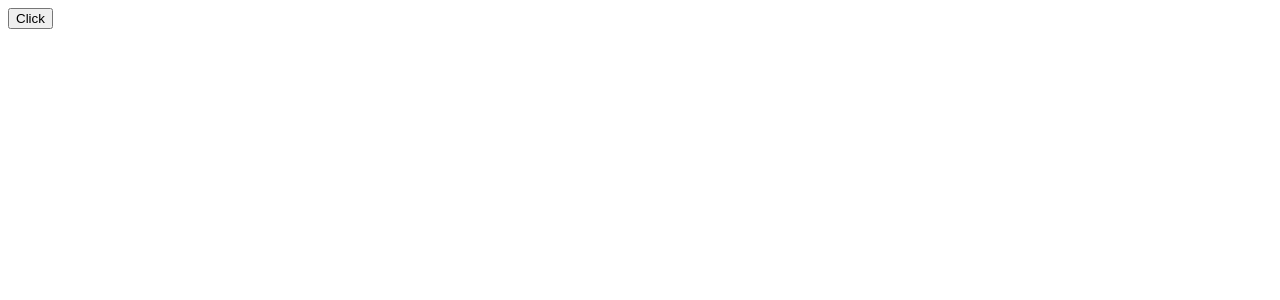
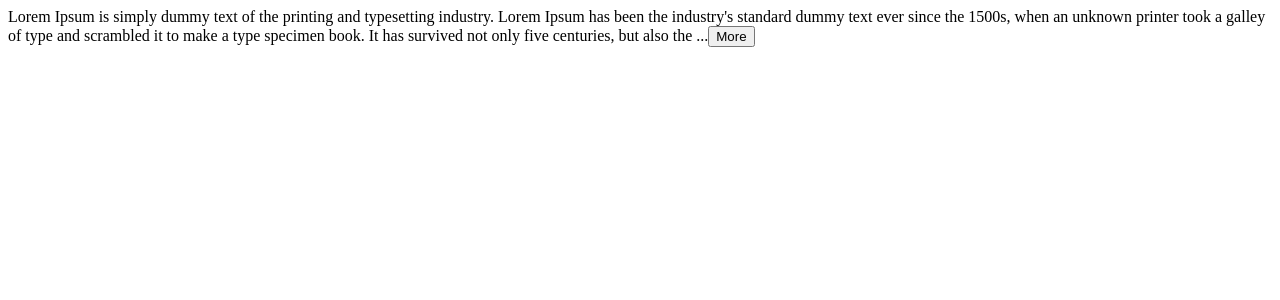
Before and after one commit to zephyr942/reacttutorial, a React app: page / in a window 1280 px wide. Shown: the top 300 px of the page. Built offline with nearby package versions, Linux system fonts and the light colour scheme; the HTML template or start-up script is replaced by a standard one.

Commit message:
3-13 Exercise Building an ExpandableText Component

```diff
--- a/src/App.tsx
+++ b/src/App.tsx
@@ -8,41 +8,24 @@ import LikeBTN from "./LikeButton/LikeBTN";
 import { produce } from "immer";
 import Cart from "./components/Cart";
 import NavBar from "./components/NavBar";
+import ExpandableText from "./components/ExpandableText";
 
 function App() {
-  const [cart, setCart] = useState({
-    discount: 0.1,
-    items: [
-      { id: 1, title: "Product 1", quantity: 1 },
-      { id: 2, title: "Product 2", quantity: 1 },
-    ],
-  });
-
-  function handleClick() {
-    // setCart({
-    //   ...cart,
-    //   items: cart.items.map((item) =>
-    //     item.id === 2 ? { ...item, quantity: 2 } : item,
-    //   ),
-    // });
-
-    // immer way
-    setCart(
-      produce((draft) => {
-        const newCartItems = draft.items;
-        if (newCartItems)
-          return newCartItems.map((item) =>
-            item.id === 2 ? { ...item, quantity: 2 } : item,
-          );
-      }),
-    );
-
-    console.log(cart);
-  }
+  function handleClick() {}
 
   return (
     <>
-      <button onClick={handleClick}>Click</button>
+      <ExpandableText>
+        Lorem Ipsum is simply dummy text of the printing and typesetting
+        industry. Lorem Ipsum has been the industry's standard dummy text ever
+        since the 1500s, when an unknown printer took a galley of type and
+        scrambled it to make a type specimen book. It has survived not only five
+        centuries, but also the leap into electronic typesetting, remaining
+        essentially unchanged. It was popularised in the 1960s with the release
+        of Letraset sheets containing Lorem Ipsum passages, and more recently
+        with desktop publishing software like Aldus PageMaker including versions
+        of Lorem Ipsum.
+      </ExpandableText>
     </>
   );
 }
--- /dev/null
+++ b/src/components/ExpandableText.tsx
@@ -0,0 +1,27 @@
+import React, { useState, type ReactNode } from "react";
+
+interface props {
+  children: string;
+  maxChars?: number;
+}
+
+const ExpandableText = ({ children, maxChars = 300 }: props) => {
+  const [showAllText, setShowAllText] = useState(false);
+
+  const text = showAllText ? children : children.substring(0, maxChars) + "...";
+
+  function handleClick() {
+    setShowAllText(!showAllText);
+  }
+
+  if (children.length <= maxChars) return <p>{children}</p>;
+
+  return (
+    <>
+      {text}
+      <button onClick={handleClick}>{showAllText ? "Less" : "More"}</button>
+    </>
+  );
+};
+
+export default ExpandableText;
```
